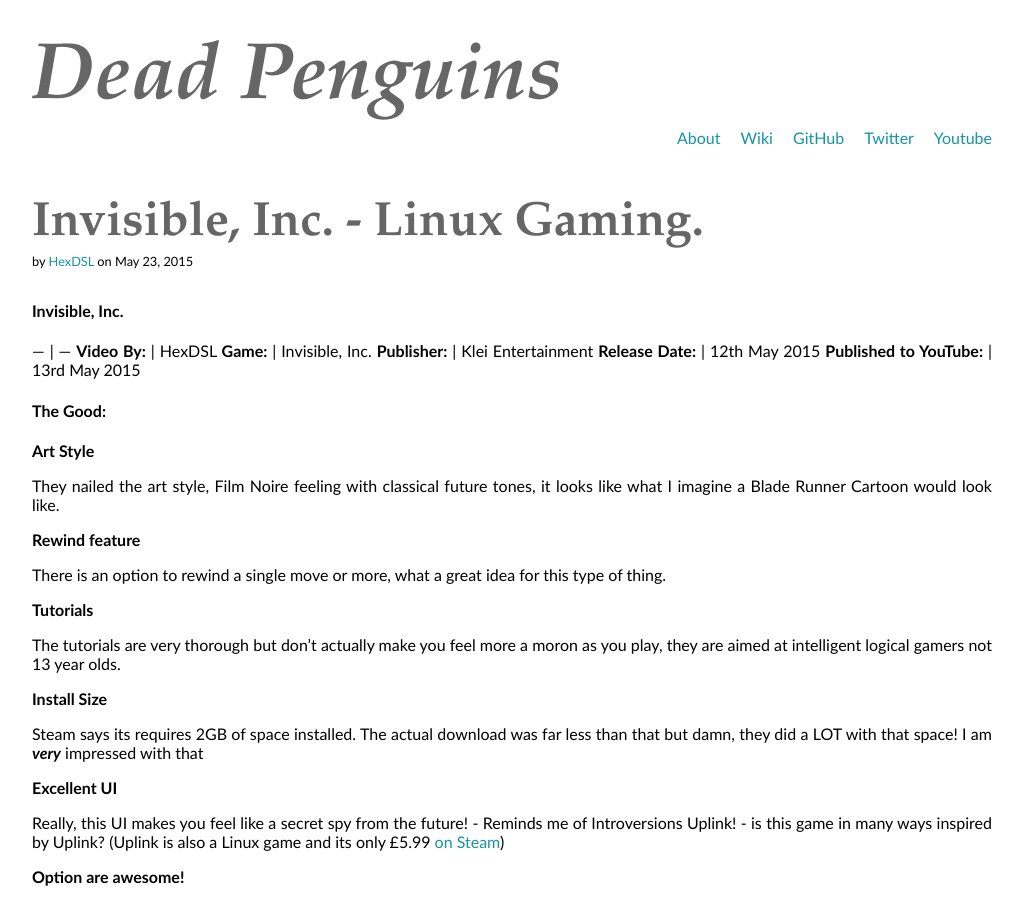
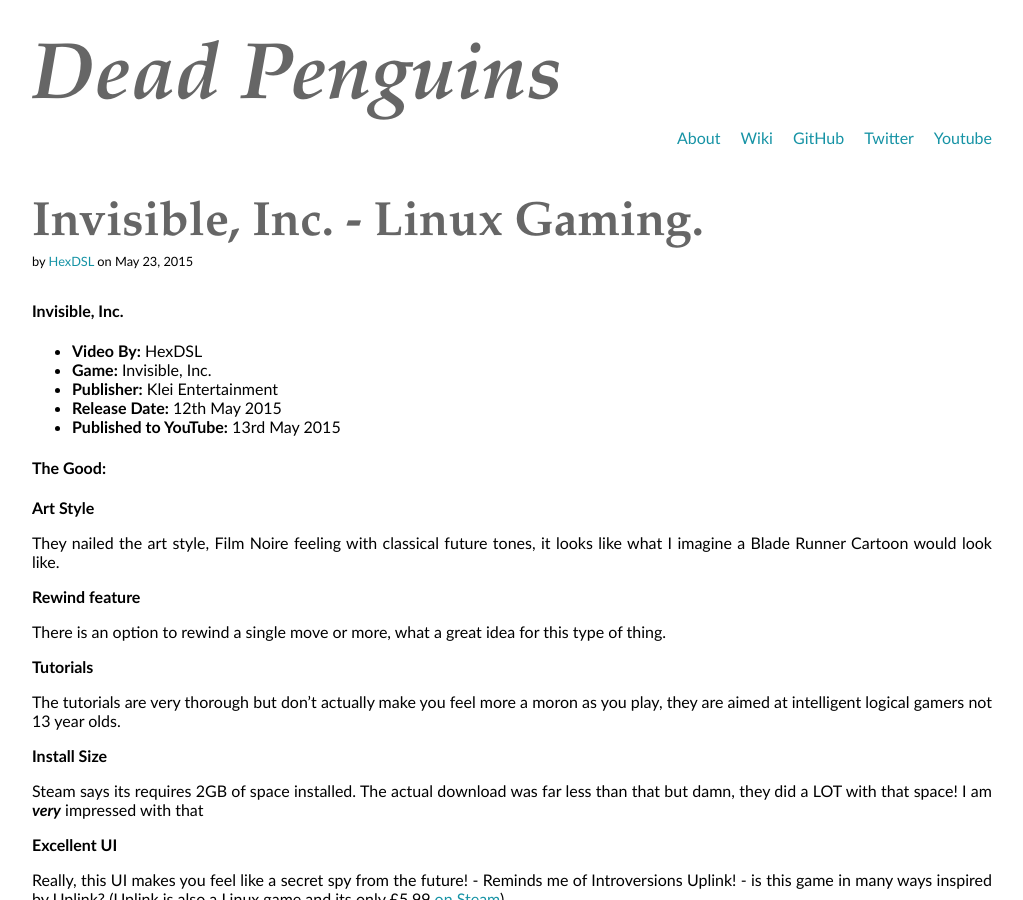
Before and after one commit to deadpenguins/deadpenguins.github.io, a Jekyll site: the page built from _posts/2015-05-23-Invisibleinc.md, in a window 1280 px wide and 900 px high. Shown: the whole window, without its empty margins (0-1023 px from the left). Built offline with Jekyll 4.4.1, drawn with Linux system fonts in a browser that asks for light colours; Markdown is read by kramdown in place of the engine named in the settings.

```diff
--- a/_posts/2015-05-23-Invisibleinc.md
+++ b/_posts/2015-05-23-Invisibleinc.md
@@ -5,12 +5,12 @@ author: hex
 ---
 
 ####Invisible, Inc.
---- | ---
-**Video By:** | HexDSL
-**Game:** | Invisible, Inc.
-**Publisher:** | Klei Entertainment
-**Release Date:** | 12th May 2015
-**Published to YouTube:** | 13rd May 2015
+
+* **Video By:** HexDSL
+* **Game:** Invisible, Inc.
+* **Publisher:** Klei Entertainment
+* **Release Date:** 12th May 2015
+* **Published to YouTube:** 13rd May 2015
 
 ####The Good:
 
```
